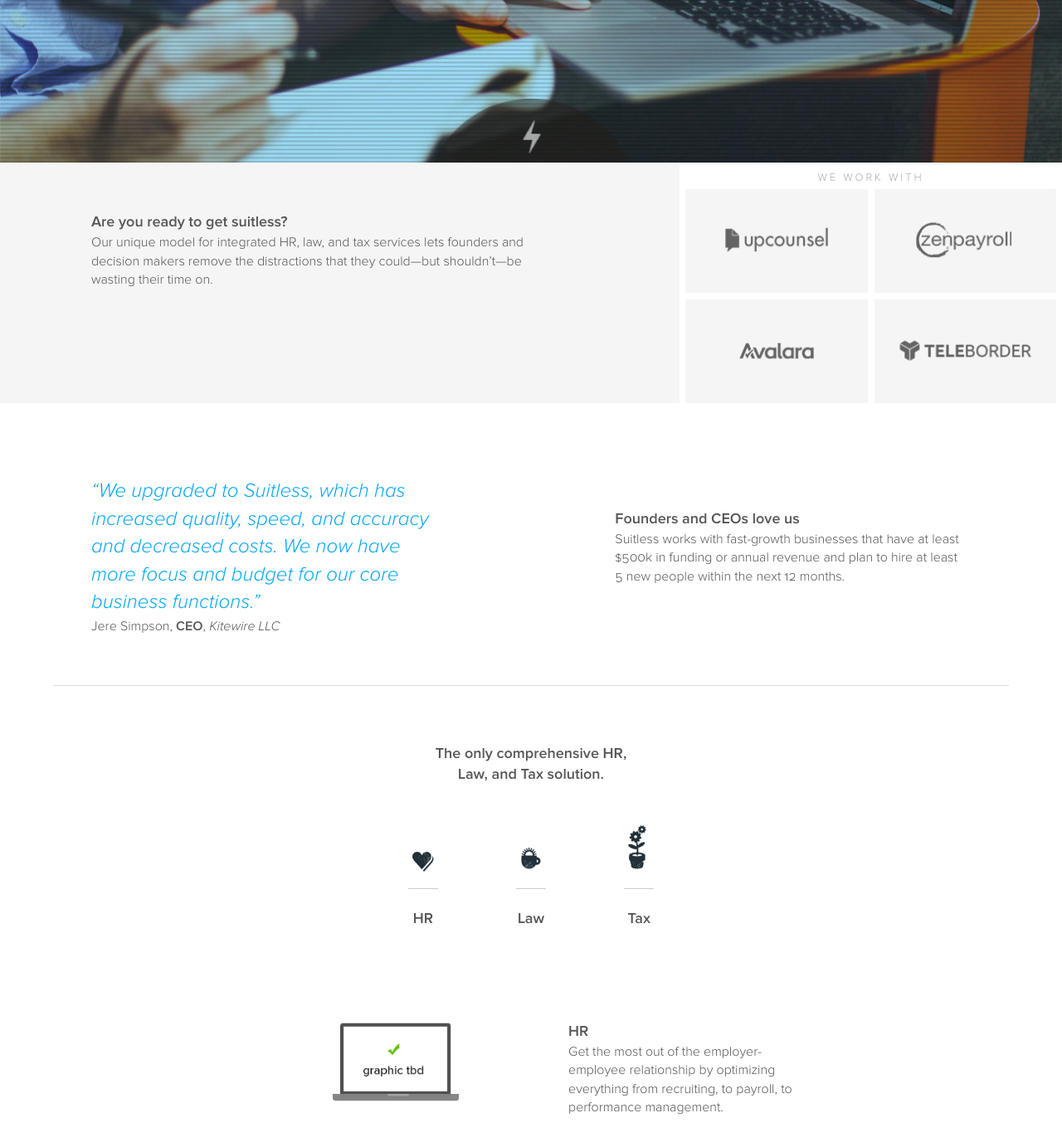
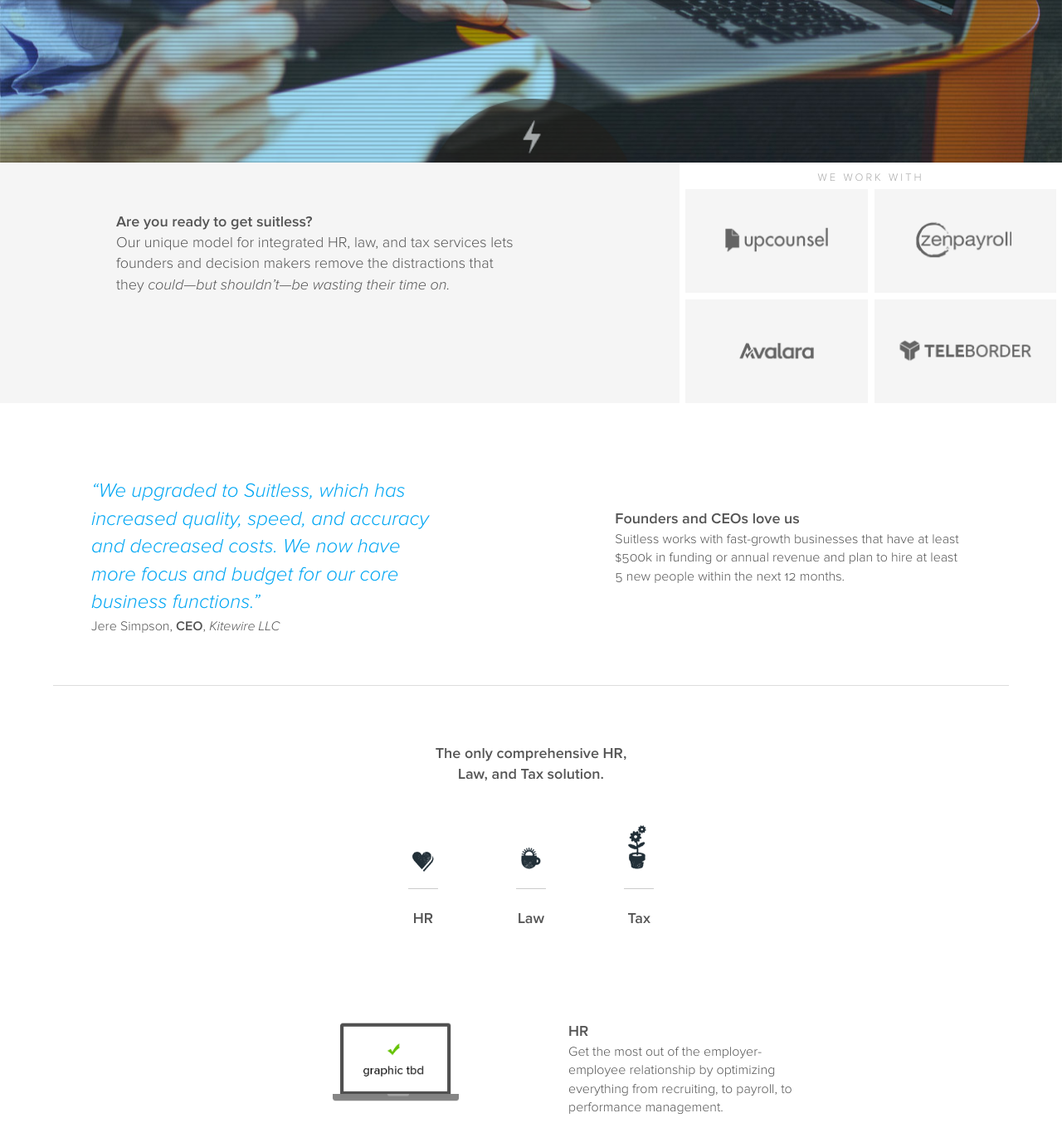
Before and after one commit to flanban/redolent-octo-kumquat, a Jekyll site: the page built from index.html, in a window 1280 px wide and 1400 px high, scrolled down 404 px. Shown: the top 1383 px of the window at 83% size. Built offline with Jekyll 4.4.1, drawn with Linux system fonts in a browser that asks for light colours.

Commit message:
responsive tweaks to hp

```diff
--- a/_sass/_home.scss
+++ b/_sass/_home.scss
@@ -53,18 +53,22 @@
   }
   .left {
     width:60%;
-    padding: 60px 110px;
+    padding: 60px 140px;
+    font-size:18px;
     @media(max-width: 959px) {
       width:100%;
+      padding: 60px 90px;
+
     }
     @media(max-width: 660px) {
       h4 {
         width:80%;
       }
     }
-    @media(max-width: 420px) {
+    @media(max-width: 660px) {
       padding: 60px 30px;
     }
+
   }
   .right {
     width: 36%;
@@ -93,7 +97,7 @@
       @media(max-width: 959px) {
         width:24%;
       }
-      @media(max-width: 520px) {
+      @media(max-width: 560px) {
         width:49%;
       }
       &:nth-last-of-type(-n+2) {
--- a/index.html
+++ b/index.html
@@ -14,7 +14,7 @@
 <section class='home-2'>
   <div class="left">
     <h4 class="header-1 widowless">Are you ready to get suitless?</h4>
-    <p>Our unique model for integrated HR, law, and tax services lets founders and decision makers remove the distractions that they could—but shouldn’t—be wasting their time on.</p>
+    <p>Our unique model for integrated HR, law, and tax services lets founders and decision makers remove the distractions that they <span class="italic">could—but shouldn’t—be wasting their time on.</span></p>
   </div>
   <ul class="right"><p>We Work With</p><li><img alt="UpCounsel" src="http://flanban.github.io/redolent-octo-kumquat/images/logo-upcounsel.png" height="70" width="223"/></li><li><img alt="ZenPayroll" src="http://flanban.github.io/redolent-octo-kumquat/images/logo-zenpayroll.png" height="70" width="223"/></li>
     <li><img alt="Avala" src="http://flanban.github.io/redolent-octo-kumquat/images/logo-avalara.png" height="70" width="223"/></li><li><img a;t="Teleborder" src="http://flanban.github.io/redolent-octo-kumquat/images/logo-teleborder.png" height="70" width="223"/></li></ulv>
```
Also changed, not shown: 1 other file.
